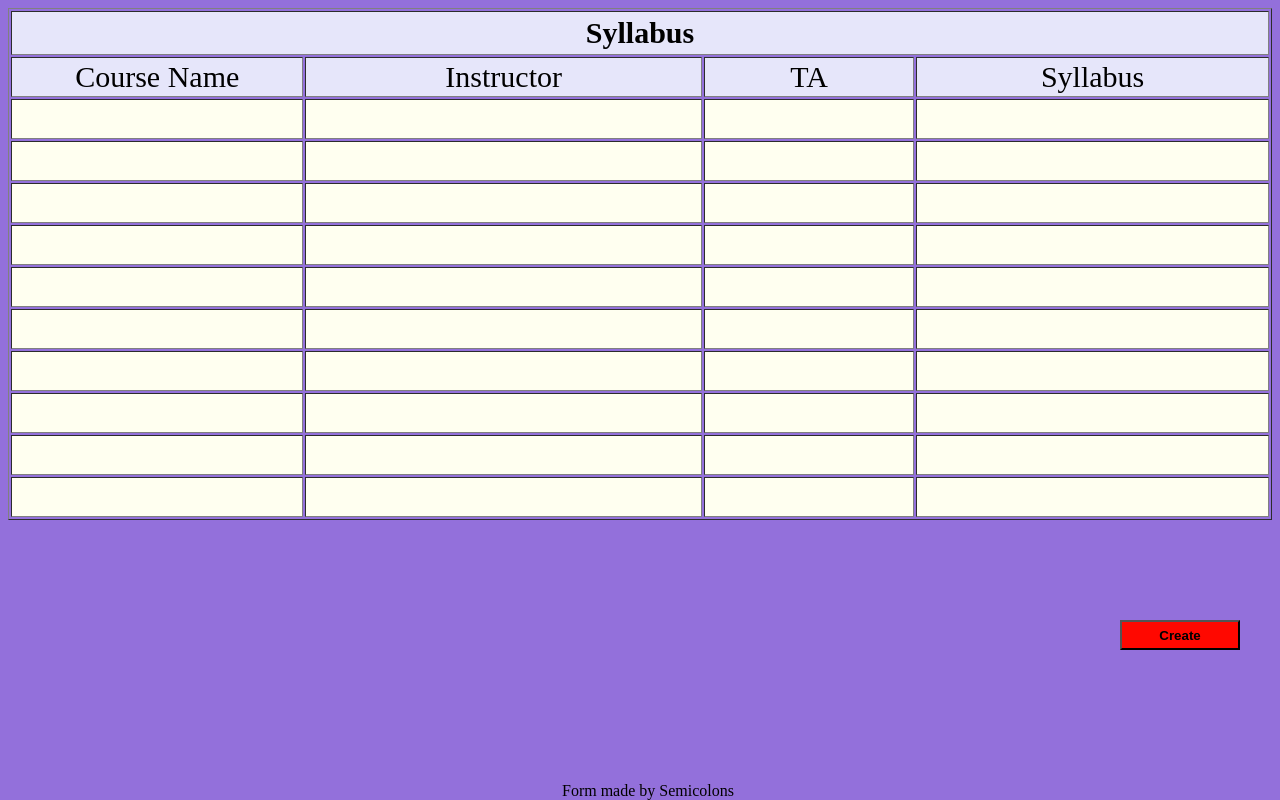
After one commit to katetdo/CS361Project, a Django app: template templates/syllabus.html in a window 1280 px wide. The commit adds this page. Run offline with Django 3.2, Linux system fonts and the light colour scheme; the template is opened without the code that fills it, so the values that code supplies are empty.

Commit message:
I added the syllabus page

```diff
--- a/templates/login.css
+++ b/templates/login.css
@@ -70,6 +70,9 @@ h1{
 
 #loginButton{
   width:70px;
-  margin-left:287px;
+  margin-left:36px;
   background:white;
 }
+#syllabus_link{
+  margin-left:155px;
+}
--- a/templates/login.html
+++ b/templates/login.html
@@ -17,7 +17,8 @@
       <p id="passwordP">Password:</p>
       <label for="name" id="label2"></label>
             <input type="text" name="name" id="password"  required autofocus><br><br>
-      <button type="button" id="loginButton">login</button>
+        <a href="syllabus.html" id="syllabus_link">View Syllabus</a>
+        <button type="button" id="loginButton">login</button>
     </div>
   </body>
 </html>
--- /dev/null
+++ b/templates/syllabus.css
@@ -0,0 +1,12 @@
+body{
+  background: mediumpurple;
+}
+#createButton{
+  position: absolute;
+  right:    40px;
+  bottom:   150px;
+  width:120px;
+  height:30px;
+  background: #FF0800;
+  font-weight: bold;
+}
--- /dev/null
+++ b/templates/syllabus.html
@@ -0,0 +1,88 @@
+<!DOCTYPE html>
+<html lang="en">
+  <head>
+    <title>Admin UI</title>
+    <meta charset="utf-8">
+    <meta name="author" content="Dakito Dasho">
+    <meta name="viewport"  content="width=device-width, initial-scale=1.0">
+    <link rel="stylesheet" href="syllabus.css" />
+  </head>
+  <body>
+    <table width="100%" height="250%" align="center" border="1"?
+      <tr>
+        <th colspan="7" style="background-color: Lavender; font-size:30px" height="40" >Syllabus</th>
+      </tr>
+      <tr align="center" style="background-color: Lavender; font-size:30px" height="40">
+        <td style="width:15px">Course Name</td>
+        <td style="width:1px">Instructor</td>
+        <td style="width:60px">TA</td>
+        <td style="width:25px">Syllabus</td>
+      </tr>
+      <tr align="center" height="40" style="background-color: Ivory; font-size:30px">
+        <td id="cell1"></td>
+        <td id="cell2"></td>
+        <td id="cell3"></td>
+        <td id="cell4"></td>
+      </tr>
+      <tr align="center" height="40" style="background-color: Ivory; font-size:30px">
+        <td></td>
+        <td></td>
+        <td></td>
+        <td></td>
+      </tr>
+      <tr align="center" height="40" style="background-color: Ivory; font-size:30px">
+        <td></td>
+        <td></td>
+        <td></td>
+        <td></td>
+      </tr>
+      <tr align="center" height="40" style="background-color: Ivory; font-size:30px">
+        <td></td>
+        <td></td>
+        <td></td>
+        <td></td>
+      </tr>
+      <tr align="center" height="40" style="background-color: Ivory; font-size:30px">
+        <td></td>
+        <td></td>
+        <td></td>
+        <td></td>
+      </tr>
+      <tr align="center" height="40" style="background-color: Ivory; font-size:30px">
+        <td></td>
+        <td></td>
+        <td></td>
+        <td></td>
+      </tr>
+      <tr align="center" height="40" style="background-color: Ivory; font-size:30px">
+        <td></td>
+        <td></td>
+        <td></td>
+        <td></td>
+      </tr>
+      <tr align="center" height="40" style="background-color: Ivory; font-size:30px">
+        <td></td>
+        <td></td>
+        <td></td>
+        <td></td>
+      </tr>
+      <tr align="center" height="40" style="background-color: Ivory; font-size:30px">
+        <td></td>
+        <td></td>
+        <td></td>
+        <td></td>
+      </tr>
+      <tr align="center" height="40" style="background-color: Ivory; font-size:30px">
+        <td></td>
+        <td></td>
+        <td></td>
+        <td></td>
+      </tr>
+      </table>
+      <button type="button" id="createButton">Create</button>
+  </body>
+  <footer>
+    <div style="position:fixed;bottom:0;height:auto;margin-top:40px;width:100%;text-align:center">
+      Form made by Semicolons</div>
+  </footer>
+</html>
```
